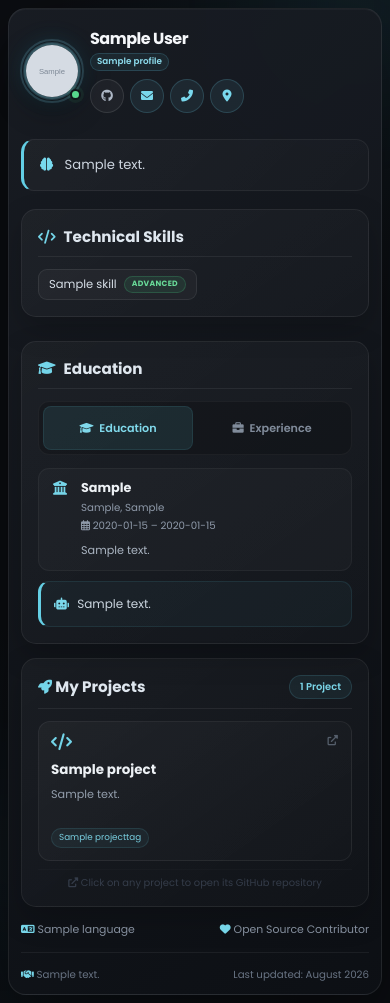
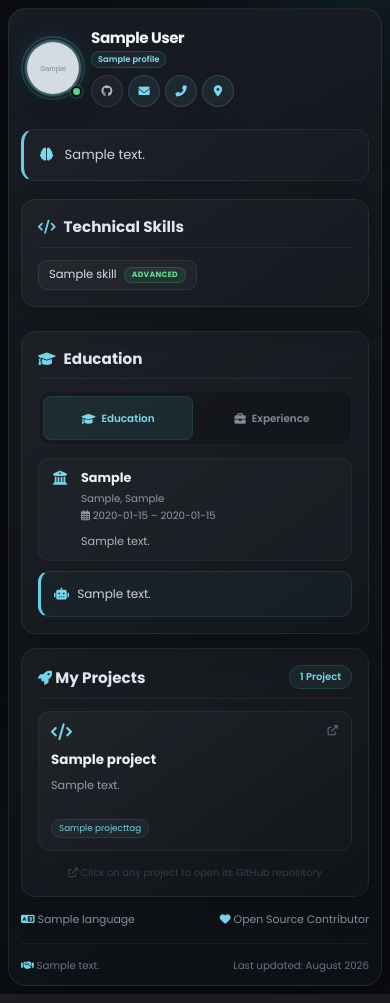
Before and after one commit to navidmn56/portfolio-website, a Django app: page / in a window 390 px wide. Run offline with Django 5.2, Linux system fonts and the light colour scheme; tables that the repository leaves empty hold one stand-in row (values such as "Sample post"); grey boxes marked "Sample" are stand-in pictures.

Commit message:
3d profile image

```diff
--- a/static/css/portfolio.css
+++ b/static/css/portfolio.css
@@ -114,13 +114,11 @@ body::after {
 }
 
 /* ============================================================
-   PROFILE IMAGE WRAPPER - با حالت 3D و بوردر ثابت
+   PROFILE IMAGE - با رویکرد کاملاً متفاوت برای موبایل
    ============================================================ */
 .profile-image-wrapper {
     position: relative;
-    display: flex;
-    align-items: center;
-    justify-content: center;
+    display: block;
     width: 60px;
     height: 60px;
     min-width: 60px;
@@ -701,93 +685,182 @@ body::after {
     }
 }
 
-/* ----- تبلت (600+) ----- */
 @media (min-width: 600px) and (max-width: 899px) {
     body { padding: 20px; }
     .view { padding: 22px; border-radius: 24px; }
-
-    .profile-image-wrapper {
-        width: 70px; height: 70px;
-        min-width: 70px; max-width: 70px;
-        flex: 0 0 70px;
-    }
+    .profile-image-wrapper { width: 70px; height: 70px; min-width: 70px; max-width: 70px; flex: 0 0 70px; }
     .profile-image { width: 70px; height: 70px; }
-
-    .social-icon-circle {
-        width: 36px; height: 36px;
-        min-width: 36px; max-width: 36px;
-        flex: 0 0 36px;
-        font-size: 0.78rem;
-    }
+    .social-icon-circle { width: 36px; height: 36px; min-width: 36px; max-width: 36px; flex: 0 0 36px; font-size: 0.78rem; }
 }
 
 /* ============================================================
-   موبایل - با رفع کامل همه مشکلات
+   موبایل - کاملاً بازطراحی شده
    ============================================================ */
 @media (max-width: 599px) {
-    body { padding: 8px; }
-    .view { padding: 12px; border-radius: 18px; }
-
-    /* ===== حفظ ساختار پروفایل ===== */
-    .profile-info {
-        gap: 10px;
-        padding: 8px 3px;
+    body {
+        padding: 8px;
+        align-items: flex-start;
     }
 
-    /* ===== عکس پروفایل با بوردر و اندازه ثابت ===== */
+    .view {
+        padding: 12px;
+        border-radius: 18px;
+        overflow: visible;
+    }
+
+    /* ===== پروفایل هدر - با استفاده از table-cell برای پایداری ===== */
+    .profile-header {
+        margin-bottom: 14px;
+        overflow: visible;
+    }
+
+    .profile-info {
+        display: flex;
+        align-items: center;
+        gap: 10px;
+        padding: 8px 4px;
+        overflow: visible;
+        /* جلوگیری از مشکلات flex در مرورگر سامسونگ */
+        flex-wrap: nowrap;
+    }
+
+    /* ===== عکس پروفایل با اندازه ثابت و بوردر ===== */
     .profile-image-wrapper {
-        perspective: none;
+        display: block;
         width: 56px !important;
         height: 56px !important;
         min-width: 56px !important;
         max-width: 56px !important;
         flex: 0 0 56px !important;
+        border-radius: 50%;
         overflow: visible;
+        perspective: none !important;
+        transform-style: flat !important;
+        -webkit-transform: none !important;
+        transform: none !important;
+        /* مهم: جلوگیری از overflow */
+        position: relative;
+        z-index: 2;
+        /* اطمینان از اینکه عکس دقیقاً در جای خود است */
+        margin: 0;
+        padding: 0;
     }
 
     .profile-image {
+        display: block;
         width: 56px !important;
         height: 56px !important;
+        border-radius: 50% !important;
+        border: 2.5px solid rgba(125, 211, 232, 0.4) !important;
         transform: none !important;
-        border: 2px solid rgba(125, 211, 232, 0.35) !important;
-        box-shadow: 0 0 0 1px rgba(125, 211, 232, 0.18), 0 0 30px rgba(0, 180, 216, 0.10), 0 10px 30px rgba(0, 0, 0, 0.40) !important;
+        -webkit-transform: none !important;
+        box-shadow:
+            0 0 0 1px rgba(125, 211, 232, 0.2),
+            0 0 30px rgba(0, 180, 216, 0.12),
+            0 10px 30px rgba(0, 0, 0, 0.40) !important;
         position: relative;
         z-index: 2;
+        object-fit: cover;
+        background: #11151b;
+        /* جلوگیری از هرگونه تغییر اندازه */
+        flex-shrink: 0;
+        flex-grow: 0;
     }
 
-    /* حلقه تزئینی - همیشه نمایش داده می‌شود */
+    /* حلقه تزئینی - با اندازه دقیق */
     .profile-image-wrapper::before {
+        content: "";
+        position: absolute;
         top: -4px;
         left: -4px;
         right: -4px;
         bottom: -4px;
+        border-radius: 50%;
         border: 2px solid rgba(125, 211, 232, 0.2);
+        pointer-events: none;
+        z-index: 1;
         box-shadow: 0 0 20px rgba(80, 200, 225, 0.06);
     }
 
     .profile-image-wrapper::after {
-        display: none;
+        display: none !important;
     }
 
+    /* ===== نقطه وضعیت - موقعیت دقیق ===== */
     .status-dot {
-        width: 11px;
-        height: 11px;
-        right: -1px;
-        bottom: -1px;
-        border-width: 2px;
+        width: 11px !important;
+        height: 11px !important;
+        right: -1px !important;
+        bottom: -1px !important;
+        border: 2px solid #0b0d11 !important;
+        z-index: 10 !important;
+        position: absolute !important;
+        display: block !important;
+        background: #58d68d !important;
+        box-shadow: 0 0 0 2px rgba(88, 214, 141, 0.15) !important;
     }
 
-    /* ===== دایره‌های سوشال - کاملاً گرد در موبایل ===== */
+    /* ===== نام و تایتل ===== */
+    .name-section {
+        flex: 1;
+        min-width: 0;
+        display: flex;
+        flex-direction: column;
+        gap: 4px;
+    }
+
+    .name-section h1 {
+        font-size: 0.95rem !important;
+        white-space: nowrap;
+        overflow: hidden;
+        text-overflow: ellipsis;
+    }
+
+    .title-badge {
+        font-size: 0.52rem !important;
+        padding: 2px 6px !important;
+    }
+
+    /* ===== دایره‌های سوشال - کاملاً گرد ===== */
+    .social-links-row {
+        display: flex;
+        align-items: center;
+        flex-wrap: wrap;
+        gap: 5px;
+        margin-top: 3px;
+    }
+
     .social-icon-circle {
-        width: 34px !important;
-        height: 34px !important;
-        min-width: 34px !important;
-        max-width: 34px !important;
-        flex: 0 0 34px !important;
-        font-size: 0.75rem !important;
+        display: inline-flex !important;
+        align-items: center !important;
+        justify-content: center !important;
+        width: 32px !important;
+        height: 32px !important;
+        min-width: 32px !important;
+        max-width: 32px !important;
+        flex: 0 0 32px !important;
+        padding: 0 !important;
+        margin: 0 !important;
         border-radius: 50% !important;
         border: 1px solid rgba(255, 255, 255, 0.1) !important;
         background: rgba(255, 255, 255, 0.04) !important;
+        font-size: 0.7rem !important;
+        line-height: 1 !important;
+        text-decoration: none !important;
+        box-sizing: border-box !important;
+        /* جلوگیری از تغییر شکل */
+        aspect-ratio: 1/1 !important;
+        overflow: visible !important;
+    }
+
+    .social-icon-circle i {
+        display: flex !important;
+        align-items: center !important;
+        justify-content: center !important;
+        width: 100% !important;
+        height: 100% !important;
+        font-size: inherit !important;
+        line-height: 1 !important;
     }
 
     .contact-inline-icon {
@@ -795,19 +868,29 @@ body::after {
         border-color: rgba(110, 211, 235, 0.18) !important;
     }
 
-    .grid-2col { grid-template-columns: 1fr; gap: 10px; }
-    .project-grid { grid-template-columns: 1fr; gap: 8px; }
-    .project-card { min-height: 140px; padding: 12px; }
+    /* ===== بقیه المان‌ها ===== */
+    .grid-2col {
+        grid-template-columns: 1fr;
+        gap: 10px;
+    }
 
-    /* دکمه‌های تب بزرگتر برای لمس */
-    .tab-btn { min-height: 44px; }
+    .project-grid {
+        grid-template-columns: 1fr;
+        gap: 8px;
+    }
 
-    /* نام و تایتل */
-    .name-section h1 { font-size: 1rem; }
-    .title-badge { font-size: 0.55rem; padding: 2px 6px; }
+    .project-card {
+        min-height: 140px;
+        padding: 12px;
+    }
+
+    .tab-btn {
+        min-height: 44px;
+        font-size: 0.65rem;
+    }
 }
 
-/* ----- موبایل خیلی کوچک (کمتر از 360) ----- */
+/* ===== موبایل خیلی کوچک ===== */
 @media (max-width: 360px) {
     body { padding: 6px; }
     .view { padding: 10px; }
--- a/static/js/portfolio.js
+++ b/static/js/portfolio.js
@@ -5,16 +5,16 @@
     // 1. TAB SWITCHING
     // ============================================================
     window.switchTab = function (tab) {
-        const eduContent = document.getElementById("education-content");
-        const expContent = document.getElementById("experience-content");
-        const eduTab = document.getElementById("edu-tab");
-        const expTab = document.getElementById("exp-tab");
-        const tabIcon = document.getElementById("tab-icon");
-        const tabTitle = document.getElementById("tab-title");
+        var eduContent = document.getElementById("education-content");
+        var expContent = document.getElementById("experience-content");
+        var eduTab = document.getElementById("edu-tab");
+        var expTab = document.getElementById("exp-tab");
+        var tabIcon = document.getElementById("tab-icon");
+        var tabTitle = document.getElementById("tab-title");
 
         if (!eduContent || !expContent || !eduTab || !expTab) return;
 
-        const isEducation = tab === "education";
+        var isEducation = tab === "education";
         eduContent.classList.toggle("active", isEducation);
         expContent.classList.toggle("active", !isEducation);
         eduTab.classList.toggle("active", isEducation);
@@ -28,53 +28,55 @@
     // 2. ANIMATE PROJECT COUNTER
     // ============================================================
     function animateProjectCounter() {
-        const counter = document.querySelector(".project-count");
+        var counter = document.querySelector(".project-count");
         if (!counter || counter.dataset.animated === "true") return;
         counter.dataset.animated = "true";
 
-        const text = counter.textContent.trim();
-        const match = text.match(/\d+/);
+        var text = counter.textContent.trim();
+        var match = text.match(/\d+/);
         if (!match) return;
 
-        const target = parseInt(match[0], 10);
-        const suffix = text.replace(match[0], "");
-        let current = 0;
+        var target = parseInt(match[0], 10);
+        var suffix = text.replace(match[0], "");
+        var current = 0;
 
-        const timer = setInterval(() => {
+        var timer = setInterval(function() {
             current += Math.ceil(target / 10);
             if (current >= target) {
                 current = target;
                 clearInterval(timer);
             }
-            counter.textContent = `${current}${suffix}`;
+            counter.textContent = current + suffix;
         }, 50);
     }
 
     // ============================================================
-    // 3. PROFILE 3D TILT - فقط در دسکتاپ
+    // 3. PROFILE 3D TILT - فقط دسکتاپ
     // ============================================================
     function initProfileTilt() {
-        const wrapper = document.querySelector(".profile-image-wrapper");
-        const image = document.querySelector(".profile-image");
+        var wrapper = document.querySelector(".profile-image-wrapper");
+        var image = document.querySelector(".profile-image");
         if (!wrapper || !image) return;
 
-        // تشخیص دستگاه لمسی یا موبایل
-        const isTouchDevice = window.matchMedia("(pointer: coarse)").matches;
-        const isMobile = window.innerWidth < 600;
+        // تشخیص دستگاه لمسی
+        var isTouchDevice = window.matchMedia("(pointer: coarse)").matches;
+        var isMobile = window.innerWidth < 600;
 
         if (isTouchDevice || isMobile) {
-            // غیرفعال کردن تیلت در موبایل - اما حفظ بوردر و ظاهر
+            // غیرفعال کردن تیلت در موبایل
             image.style.transform = 'none';
-            image.style.border = '2px solid rgba(125, 211, 232, 0.35)';
+            image.style.webkitTransform = 'none';
+            image.style.border = '2.5px solid rgba(125, 211, 232, 0.4)';
             wrapper.style.perspective = 'none';
+            wrapper.style.webkitPerspective = 'none';
             return;
         }
 
-        const MAX_TILT = 12;
-        const MAX_TRANSLATE = 6;
-        let targetX = 0, targetY = 0, targetRotX = 0, targetRotY = 0;
-        let currentX = 0, currentY = 0, currentRotX = 0, currentRotY = 0;
-        let rafId = null;
+        var MAX_TILT = 12;
+        var MAX_TRANSLATE = 6;
+        var targetX = 0, targetY = 0, targetRotX = 0, targetRotY = 0;
+        var currentX = 0, currentY = 0, currentRotX = 0, currentRotY = 0;
+        var rafId = null;
 
         function animate() {
             currentRotY += (targetRotY - currentRotY) * 0.12;
@@ -83,104 +85,93 @@
             currentY += (targetY - currentY) * 0.12;
 
             if (image) {
-                image.style.transform = `translate3d(${currentX}px, ${currentY}px, 8px) rotateX(${currentRotX}deg) rotateY(${currentRotY}deg)`;
-                image.style.boxShadow = `${currentRotY * -0.8}px ${currentRotX * 0.8}px 30px rgba(0,0,0,0.42), 0 0 0 1px rgba(125,211,232,0.22), 0 0 24px rgba(0,180,216,0.10)`;
+                image.style.transform = 'translate3d(' + currentX + 'px, ' + currentY + 'px, 8px) rotateX(' + currentRotX + 'deg) rotateY(' + currentRotY + 'deg)';
+                image.style.boxShadow = currentRotY * -0.8 + 'px ' + currentRotX * 0.8 + 'px 30px rgba(0,0,0,0.42), 0 0 0 1px rgba(125,211,232,0.22), 0 0 24px rgba(0,180,216,0.10)';
             }
             rafId = requestAnimationFrame(animate);
         }
 
-        wrapper.addEventListener("mouseenter", () => {
+        wrapper.addEventListener("mouseenter", function() {
             if (!rafId) rafId = requestAnimationFrame(animate);
         });
 
-        wrapper.addEventListener("mousemove", (e) => {
-            const rect = wrapper.getBoundingClientRect();
+        wrapper.addEventListener("mousemove", function(e) {
+            var rect = wrapper.getBoundingClientRect();
             if (!rect.width || !rect.height) return;
 
-            const mx = (e.clientX - rect.left) / rect.width;
-            const my = (e.clientY - rect.top) / rect.height;
-            const nx = mx - 0.5;
-            const ny = my - 0.5;
+            var mx = (e.clientX - rect.left) / rect.width;
+            var my = (e.clientY - rect.top) / rect.height;
+            var nx = mx - 0.5;
+            var ny = my - 0.5;
 
             targetRotY = nx * MAX_TILT;
             targetRotX = -ny * MAX_TILT;
             targetX = nx * MAX_TRANSLATE;
             targetY = ny * MAX_TRANSLATE;
 
-            wrapper.style.setProperty("--mouse-x", `${mx * 100}%`);
-            wrapper.style.setProperty("--mouse-y", `${my * 100}%`);
+            wrapper.style.setProperty("--mouse-x", mx * 100 + '%');
+            wrapper.style.setProperty("--mouse-y", my * 100 + '%');
         });
 
-        wrapper.addEventListener("mouseleave", () => {
+        wrapper.addEventListener("mouseleave", function() {
             targetRotX = 0; targetRotY = 0; targetX = 0; targetY = 0;
-            wrapper.style.setProperty("--mouse-x", "50%");
-            wrapper.style.setProperty("--mouse-y", "50%");
+            wrapper.style.setProperty("--mouse-x", '50%');
+            wrapper.style.setProperty("--mouse-y", '50%');
         });
 
         if (!rafId) rafId = requestAnimationFrame(animate);
     }
 
     // ============================================================
-    // 4. CONTACT RIPPLE EFFECT
+    // 4. CONTACT RIPPLE
     // ============================================================
     function initContactRipple() {
         if (!document.getElementById("ripple-keyframes")) {
-            const style = document.createElement("style");
+            var style = document.createElement("style");
             style.id = "ripple-keyframes";
-            style.textContent = `
-                @keyframes contactRipple {
-                    from { transform: scale(0); opacity: 1; }
-                    to { transform: scale(2.5); opacity: 0; }
-                }
-            `;
+            style.textContent = '@keyframes contactRipple { from { transform: scale(0); opacity: 1; } to { transform: scale(2.5); opacity: 0; } }';
             document.head.appendChild(style);
         }
 
-        document.querySelectorAll(".contact-inline-icon").forEach(btn => {
+        var icons = document.querySelectorAll(".contact-inline-icon");
+        for (var i = 0; i < icons.length; i++) {
+            (function(btn) {
                 btn.addEventListener("click", function(e) {
-                const rect = btn.getBoundingClientRect();
-                const size = Math.max(rect.width, rect.height);
-                const ripple = document.createElement("span");
-                ripple.style.cssText = `
-                    position: absolute;
-                    width: ${size}px;
-                    height: ${size}px;
-                    left: ${e.clientX - rect.left - size/2}px;
-                    top: ${e.clientY - rect.top - size/2}px;
-                    border-radius: 50%;
-                    background: rgba(110, 211, 235, 0.25);
-                    transform: scale(0);
-                    animation: contactRipple 0.6s ease-out;
-                    pointer-events: none;
-                `;
+                    var rect = btn.getBoundingClientRect();
+                    var size = Math.max(rect.width, rect.height);
+                    var ripple = document.createElement("span");
+                    ripple.style.cssText = 'position: absolute; width: ' + size + 'px; height: ' + size + 'px; left: ' + (e.clientX - rect.left - size/2) + 'px; top: ' + (e.clientY - rect.top - size/2) + 'px; border-radius: 50%; background: rgba(110, 211, 235, 0.25); transform: scale(0); animation: contactRipple 0.6s ease-out; pointer-events: none;';
                     btn.style.position = "relative";
                     btn.style.overflow = "hidden";
                     btn.appendChild(ripple);
-                setTimeout(() => ripple.remove(), 600);
+                    setTimeout(function() { ripple.remove(); }, 600);
                 });
-        });
+            })(icons[i]);
+        }
     }
 
     // ============================================================
-    // 5. EMAIL COPY ON RIGHT-CLICK
+    // 5. EMAIL COPY
     // ============================================================
     function initEmailCopy() {
-        const btn = document.querySelector('.contact-inline-icon[aria-label="Email"]');
+        var btn = document.querySelector('.contact-inline-icon[aria-label="Email"]');
         if (!btn) return;
 
-        const email = btn.getAttribute("href")?.replace("mailto:", "") || "";
+        var email = (btn.getAttribute("href") || "").replace("mailto:", "");
         if (!email) return;
 
         btn.addEventListener("contextmenu", function(e) {
             e.preventDefault();
-            navigator.clipboard.writeText(email).then(() => {
+            if (navigator.clipboard) {
+                navigator.clipboard.writeText(email).then(function() {
                     btn.style.background = "rgba(88,214,141,0.2)";
                     btn.style.borderColor = "rgba(88,214,141,0.4)";
-                setTimeout(() => {
+                    setTimeout(function() {
                         btn.style.background = "";
                         btn.style.borderColor = "";
                     }, 800);
-            }).catch(() => {});
+                }).catch(function() {});
+            }
         });
     }
 
@@ -190,8 +181,8 @@
     function initImageFallback() {
         window.addEventListener("error", function(e) {
             if (e.target.tagName === "IMG") {
-                const name = encodeURIComponent(e.target.alt || "User");
-                e.target.src = `https://ui-avatars.com/api/?name=${name}&background=00b4d8&color=fff&size=200`;
+                var name = encodeURIComponent(e.target.alt || "User");
+                e.target.src = 'https://ui-avatars.com/api/?name=' + name + '&background=00b4d8&color=fff&size=200';
             }
         }, true);
     }
@@ -214,31 +205,44 @@
     }
 
     // ============================================================
-    // 8. RESIZE HANDLER - جلوگیری از مشکلات موبایل
+    // 8. RESIZE HANDLER
     // ============================================================
     function initResizeHandler() {
-        let resizeTimer;
+        var resizeTimer;
         window.addEventListener("resize", function() {
             clearTimeout(resizeTimer);
             resizeTimer = setTimeout(function() {
-                const wrapper = document.querySelector(".profile-image-wrapper");
-                const image = document.querySelector(".profile-image");
-                const isMobile = window.innerWidth < 600;
-                const isTouch = window.matchMedia("(pointer: coarse)").matches;
+                var wrapper = document.querySelector(".profile-image-wrapper");
+                var image = document.querySelector(".profile-image");
+                var isMobile = window.innerWidth < 600;
+                var isTouch = window.matchMedia("(pointer: coarse)").matches;
 
                 if ((isMobile || isTouch) && wrapper && image) {
                     image.style.transform = 'none';
-                    image.style.border = '2px solid rgba(125, 211, 232, 0.35)';
+                    image.style.webkitTransform = 'none';
+                    image.style.border = '2.5px solid rgba(125, 211, 232, 0.4)';
                     wrapper.style.perspective = 'none';
+                    wrapper.style.webkitPerspective = 'none';
                 }
             }, 300);
         });
     }
 
     // ============================================================
-    // 9. INITIALIZATION
+    // 9. FIX SAMSUNG BROWSER - اضافه کردن class برای تشخیص
+    // ============================================================
+    function detectSamsungBrowser() {
+        var ua = navigator.userAgent;
+        if (ua.indexOf('SamsungBrowser') > -1) {
+            document.body.classList.add('samsung-browser');
+        }
+    }
+
+    // ============================================================
+    // 10. INIT
     // ============================================================
     function init() {
+        detectSamsungBrowser();
         initProfileTilt();
         setTimeout(animateProjectCounter, 300);
         initContactRipple();
@@ -247,7 +251,7 @@
         initKeyboardNav();
         initResizeHandler();
 
-        console.log("%c✅ Portfolio Ready %c| %cMobile Issues Fixed",
+        console.log("%c✅ Portfolio Ready %c| %cSamsung Fixed",
             "color:#79d8ed;font-weight:bold;",
             "color:#6b7280;",
             "color:#8ddced;"
@@ -255,7 +259,7 @@
     }
 
     // ============================================================
-    // 10. DOM READY
+    // 11. DOM READY
     // ============================================================
     if (document.readyState === "loading") {
         document.addEventListener("DOMContentLoaded", init);
```
Also changed, not shown: other parts of static/css/portfolio.css (+25 -42 lines). Lines whose indentation alone changed are shown as unchanged.
